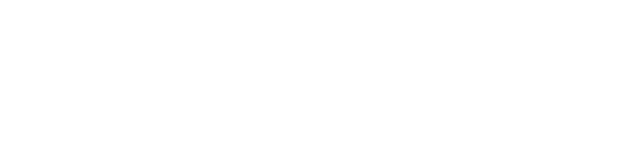
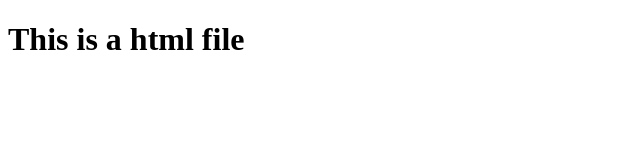
Before and after one commit to Mored241/gitproject, a plain HTML site: page index.html in a window 1280 px wide. Shown: the whole page, without its empty margins (0-640 px from the left). Drawn offline with Linux system fonts and the light colour scheme.

Commit message:
Adding some title text

```diff
--- a/index.html
+++ b/index.html
@@ -7,5 +7,7 @@
 </head>
 <body>
 
+    <h1>This is a html file</h1>
+
 </body>
 </html>
```
